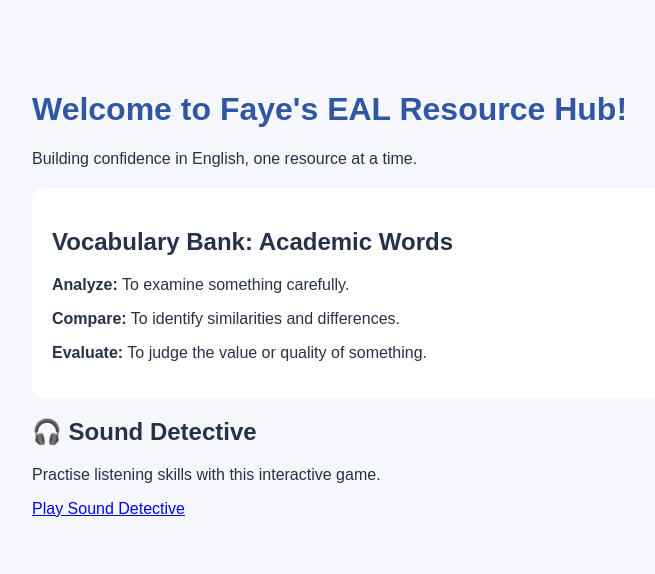
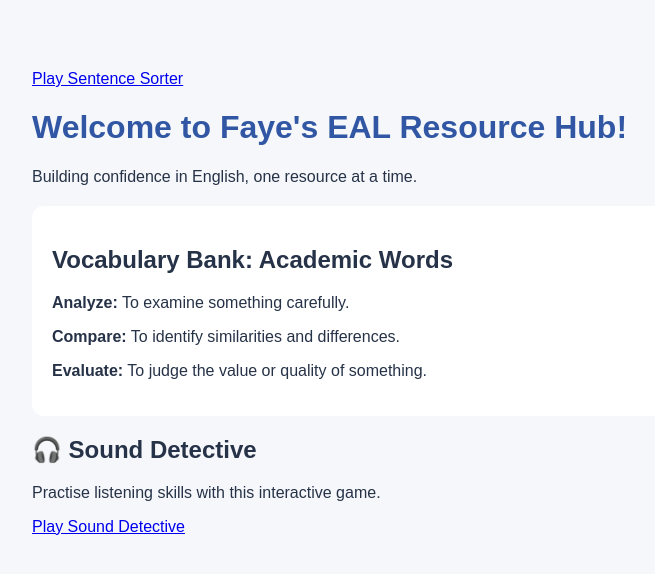
Before and after one commit to joannefayebayan-stack/faye-eal-resources, a plain HTML site: page index.html in a window 1280 px wide. Shown: the whole page, without its empty margins (208-863 px from the left). Drawn offline with Linux system fonts and the light colour scheme.

Commit message:
Update index.html

```diff
--- a/index.html
+++ b/index.html
@@ -23,7 +23,8 @@
     }
   </style>
 </head>
-<body>
+<a href="Sentence%20Sorter.html">Play Sentence Sorter</a>
+  <body>
   <h1>Welcome to Faye's EAL Resource Hub!</h1>
   <p>Building confidence in English, one resource at a time.</p>
 
```
